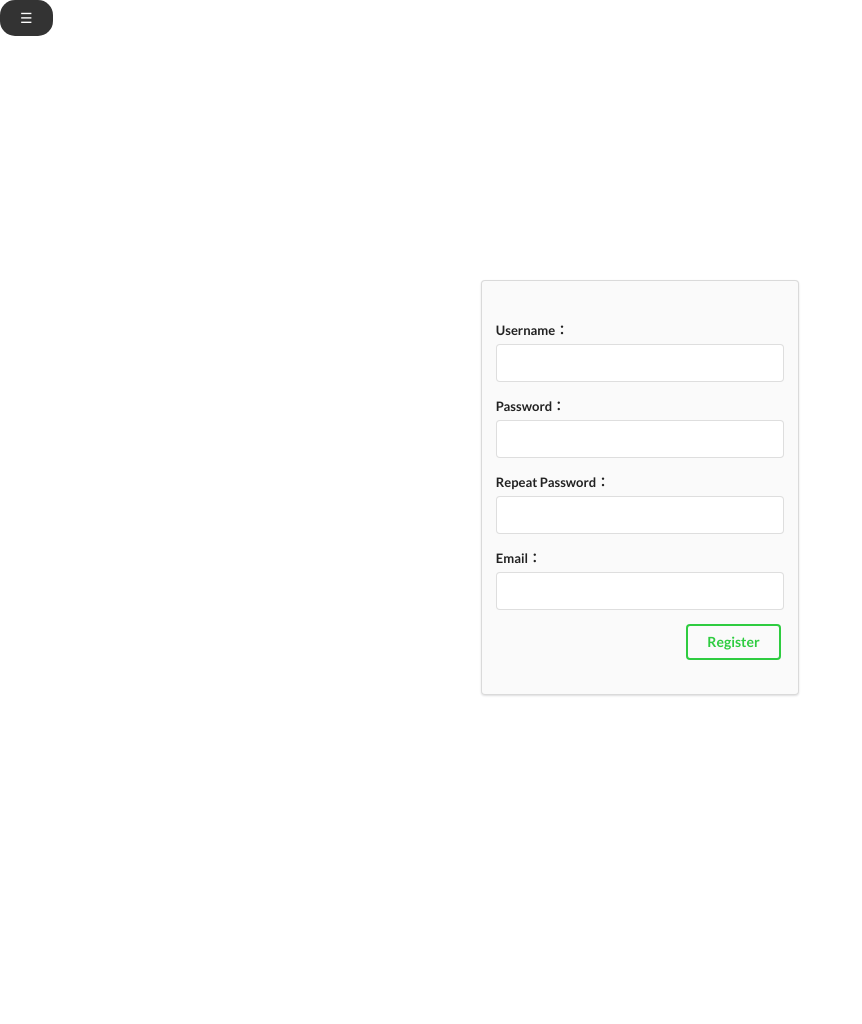
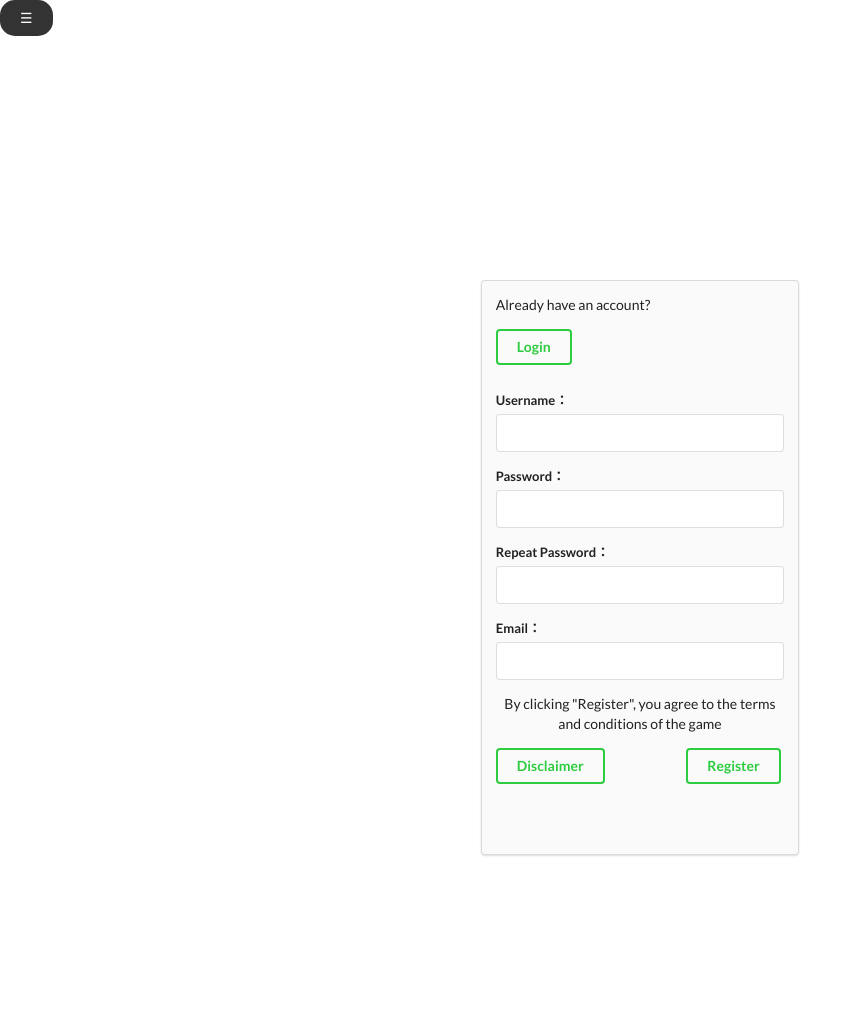
Before and after one commit to RNG21/Green-Quest, a Django app: page /register/ in a window 1280 px wide. Shown: the top 1024 px of the page, without its empty margins (0-862 px from the left). Before the commit the page ends 696 px from the top, so only its background shows below. Run offline with Django 4.2, Linux system fonts and the light colour scheme.

Commit message:
privacy policy added and altered register

```diff
--- a/mysite/login/templates/register.html
+++ b/mysite/login/templates/register.html
@@ -18,6 +18,8 @@
             <div class="centered row">
               <div class="six wide column">
                 <div style="padding-bottom: 5em; background-color: rgba(245, 245, 245,0.5);" class="ui segment">
+                    <p>Already have an account?</p>
+                    <a href="{% url 'login' %}"><button class="ui inverted green button">Login</button></a>
                   <form action="/register/" method="POST" class="ui form">
                     {% csrf_token %}
                     <h3 style="color: red;">{{ msg }}</h3>
@@ -37,8 +39,11 @@
                       <label for="email">Email：</label>
                       <input type="text" name="email" id="">
                     </div>
+
+                      <p style="text-align: center">By clicking "Register", you agree to the terms and conditions of the game</p>
                     <input style="float: right;" class="ui inverted green button" type="submit" value="Register">
                   </form>
+                    <a href="{% url 'userProtection' %}"><button class="ui inverted green button">Disclaimer</button></a>
                 </div>
               </div>
             </div>
--- a/mysite/userProtection/templates/userProtection.html
+++ b/mysite/userProtection/templates/userProtection.html
@@ -78,6 +78,7 @@
     </div>
 </div>
 
+
 <div id="button">
     <a href="{% url 'settings' %}"><button class="ui inverted green button">Delete Account</button></a>
 </div>
```
Also changed, not shown: mysite/settings/templates/settings/base.html (+4 -4 lines).
